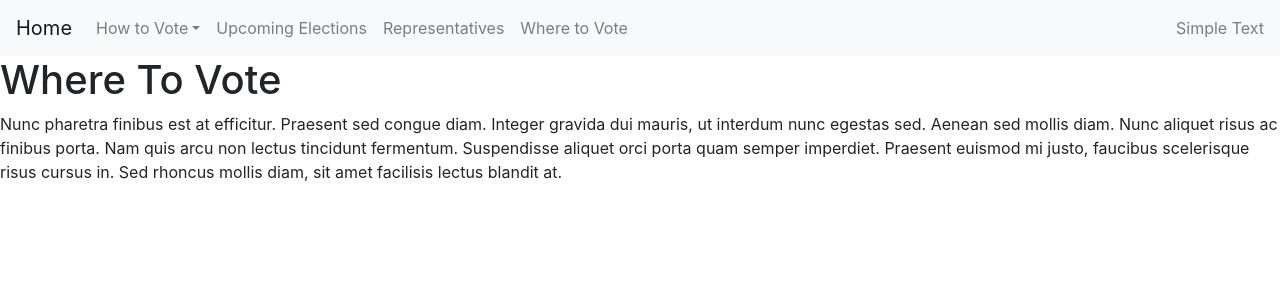
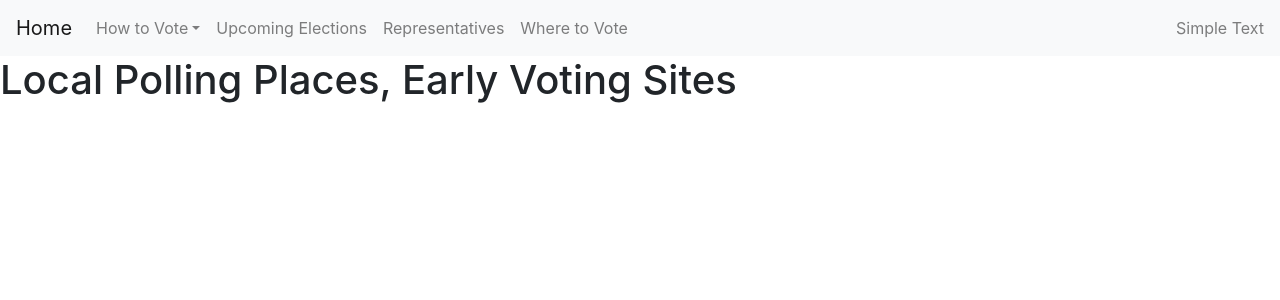
Before and after one commit to Sal-C/YO-I-AM-GONNA-VOTE, a React (Create React App) app in the folder client/: page /voter-information in a window 1280 px wide. Shown: the top 300 px of the page. Built offline with nearby package versions, Linux system fonts and the light colour scheme.

Commit message:
polling location component added

```diff
--- /dev/null
+++ b/client/src/components/VoterInfo/index.js
@@ -0,0 +1,26 @@
+import React, { Component } from "react";
+//import axios from "axios";
+import ElectionList from "../ElectionList";
+import voterInfo from "../API_Response/voterInfo.json";
+
+class VoterInfo extends Component {
+  // Setting the component's initial state
+  state = {
+    voterInfo
+  };
+
+
+  electionSearch() {
+    console.log(voterInfo)
+  }
+
+  render() {
+    return (
+      <div>
+        <h1 onClick={this.electionSearch}>Local Polling Places, Early Voting Sites</h1>
+      </div>
+    );
+  }
+}
+
+export default VoterInfo;
--- a/client/src/pages/VoterInfo.js
+++ b/client/src/pages/VoterInfo.js
@@ -1,16 +1,10 @@
 import React from "react";
+import VoterInfo from "../components/VoterInfo";
 
 function Where() {
   return (
     <div>
-      <h1>Where To Vote</h1>
-      <p>
-        Nunc pharetra finibus est at efficitur. Praesent sed congue diam. Integer gravida dui
-        mauris, ut interdum nunc egestas sed. Aenean sed mollis diam. Nunc aliquet risus ac finibus
-        porta. Nam quis arcu non lectus tincidunt fermentum. Suspendisse aliquet orci porta quam
-        semper imperdiet. Praesent euismod mi justo, faucibus scelerisque risus cursus in. Sed
-        rhoncus mollis diam, sit amet facilisis lectus blandit at.
-      </p>
+      <VoterInfo />
     </div>
   );
 }
```
